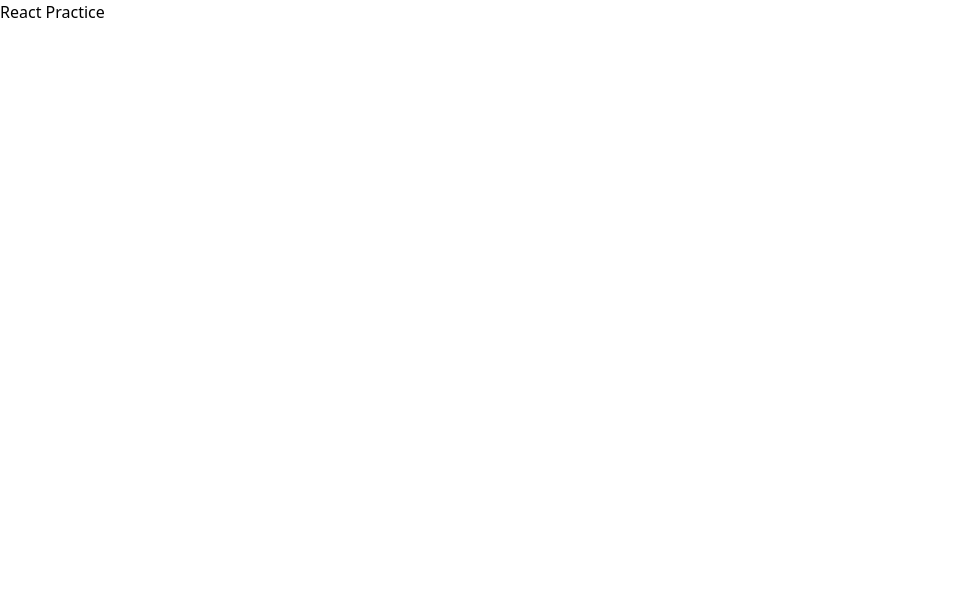
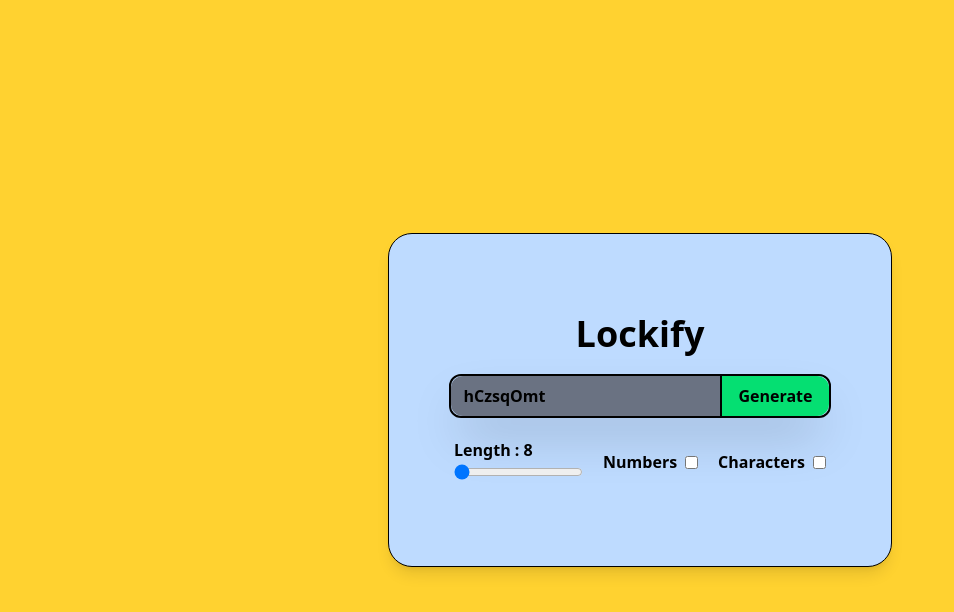
Before and after one commit to abhishekps-ariel/react-practice, a React (Vite) app: page / in a window 1280 px wide. Shown: the top 612 px of the page, without its empty margins (0-954 px from the left). Built offline with nearby package versions, Linux system fonts and the light colour scheme.

Commit message:
generate password project done

```diff
--- a/src/App.jsx
+++ b/src/App.jsx
@@ -1,11 +1,79 @@
-import React from 'react'
+import React, { useCallback, useEffect, useState } from "react";
 
 function App() {
+  const [length, setLength] = useState(8);
+  const [isNumAllowed, setIsNumAllowed] = useState(false);
+  const [isCharAllowed, setIsCharAllowed] = useState(false);
+  const [password, setPassword] = useState("");
+
+  const generatePassword=useCallback(()=>{
+    let pass="";
+    let str="ABCDEFGHIJKLMNOPQRSTUVWXYZabcdefghijklmnopqrstuvwxyz";
+    if(isNumAllowed) str+="0123456789";
+    if(isCharAllowed) str+="!@#$%^&*()_+";
+
+    for (let i = 0; i < length; i++) {
+      const char= Math.floor(Math.random()*str.length);
+      pass+=str.charAt(char);
+    }
+    setPassword(pass);
+    console.log(pass);
+
+  },[length,isCharAllowed,isNumAllowed]);
+
+  useEffect(()=>{
+    generatePassword();
+  },[length,isCharAllowed],isCharAllowed)
+
   return (
     <>
-    <div>React Practice</div>
+      <div className=" w-screen h-screen flex justify-center items-center bg-amber-300">
+        <div className="border shadow-lg rounded-3xl flex flex-col items-center px-15 py-20 gap-5 bg-blue-200">
+          <p className=" font-bold text-4xl">Lockify</p>
+          <div className="flex w-full border-2 rounded-xl shadow-2xl">
+            <input
+              type="text"
+              value={password}
+              readOnly
+              className="flex-1 px-3 py-2 outline-none bg-gray-500 rounded-l-xl font-bold"
+            />
+            <button className="px-4 border-l-2 bg-green-400 rounded-r-xl font-bold cursor-pointer active:bg-green-500" onClick={generatePassword}>Generate</button>
+          </div>
+          <div className="flex gap-5 font-bold">
+            <div>
+              <div>
+                <label htmlFor="length">Length : </label>
+              <span>{length}</span>
+              </div>
+              <input
+                type="range"
+                min={8}
+                max={20}
+                value={length}
+                onChange={(e) => setLength(e.target.value)}
+              />
+            </div>
+            <div className=" flex items-center justify-center gap-2">
+              <label htmlFor="nums">Numbers</label>
+              <input
+                type="checkbox"
+                defaultChecked={isNumAllowed}
+                onChange={()=>{setIsNumAllowed((prev)=>!prev)}}
+              />
+            </div>
+            <div className=" flex items-center justify-center gap-2">
+              <label htmlFor="chars">Characters</label>
+              <input
+                type="checkbox"
+                defaultChecked={isCharAllowed}
+                onChange={()=>{setIsCharAllowed((prev)=>!prev)}}
+              />
+            </div>
+          </div>
+        </div>
+      </div>
     </>
-  )
+  );
 }
 
-export default App
+export default App;
```
